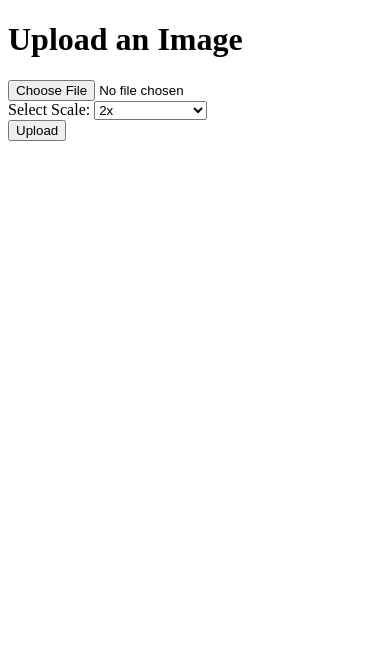
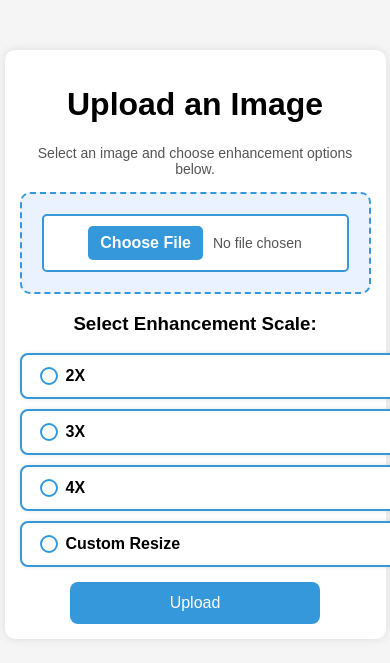
Before and after one commit to Syam711/College-Project, a Django app: page /home/upload/ in a window 390 px wide. Shown: the top 663 px of the page. Run offline with Django 5.2, Linux system fonts and the light colour scheme.

Commit message:
Added css

```diff
--- /dev/null
+++ b/static/svisions/css/upload.css
@@ -0,0 +1,205 @@
+/* General Styling */
+body {
+    font-family: Arial, sans-serif;
+    text-align: center;
+    background: #f5f5f5;
+    margin: 0;
+    padding: 0;
+}
+
+/* Upload Container */
+.container {
+    background: white;
+    padding: 20px;
+    border-radius: 10px;
+    max-width: 500px;
+    margin: 50px auto;
+    box-shadow: 0px 0px 10px rgba(0, 0, 0, 0.1);
+}
+
+/* Instructions */
+.instructions {
+    font-size: 14px;
+    color: #555;
+    margin-bottom: 15px;
+}
+
+/* Upload Box */
+.upload-box {
+    border: 2px dashed #3498db;
+    padding: 20px;
+    margin: 10px auto;
+    cursor: pointer;
+    background: #eaf2ff;
+    border-radius: 10px;
+    max-width: 400px;
+    text-align: center;
+    transition: 0.3s;
+}
+
+.upload-box:hover {
+    background: #d4e8ff;
+}
+
+/* Custom File Input */
+.file-label {
+    display: flex;
+    justify-content: center;
+    align-items: center;
+    gap: 10px;
+    cursor: pointer;
+    padding: 10px;
+    background: white;
+    border-radius: 5px;
+    border: 2px solid #3498db;
+    transition: 0.3s;
+}
+
+/* Hide Default File Input */
+.file-input {
+    display: none;
+}
+
+/* Custom File Button */
+.file-button {
+    background: #3498db;
+    color: white;
+    padding: 8px 12px;
+    border-radius: 5px;
+    font-weight: bold;
+    cursor: pointer;
+    transition: 0.3s;
+}
+
+/* File Name Text */
+.file-text {
+    color: #555;
+    font-size: 14px;
+}
+
+/* Hover Effect */
+.file-label:hover {
+    border-color: #217dbb;
+}
+
+.file-button:hover {
+    background: #217dbb;
+}
+
+/* Scale Options Container */
+.scale-options {
+    display: flex;
+    justify-content: center;
+    gap: 15px;
+    margin-top: 10px;
+    flex-wrap: wrap;
+}
+
+/* Individual Scale Option */
+.scale-option {
+    display: flex;
+    align-items: center;
+    gap: 8px;
+    padding: 12px 18px;
+    background: white;
+    border: 2px solid #3498db;
+    border-radius: 8px;
+    cursor: pointer;
+    font-weight: bold;
+    text-align: center;
+    transition: 0.3s;
+    width: 120px;
+    box-shadow: 0px 0px 5px rgba(0, 0, 0, 0.1);
+}
+
+/* Radio Circle (Unselected) */
+.radio-circle {
+    width: 14px;
+    height: 14px;
+    border: 2px solid #3498db;
+    border-radius: 50%;
+    display: inline-block;
+    position: relative;
+}
+
+/* Selected Option */
+.scale-option.selected {
+    background: #3498db;
+    color: white;
+    border: 2px solid #217dbb;
+}
+
+/* Selected State  */
+.scale-option.selected .radio-circle::after {
+    content: "";
+    width: 8px;
+    height: 8px;
+    background: white;
+    border-radius: 50%;
+    position: absolute;
+    top: 50%;
+    left: 50%;
+    transform: translate(-50%, -50%);
+}
+
+/* Custom Resize Fields */
+#customResizeFields {
+    display: none;
+    margin-top: 15px;
+}
+
+/* Styled Input Fields */
+.input-field {
+    width: 80px;
+    padding: 8px;
+    border: 2px solid #ccc;
+    border-radius: 5px;
+    font-size: 14px;
+    text-align: center;
+    outline: none;
+    transition: 0.3s;
+    margin: 5px;
+}
+
+.input-field:focus {
+    border-color: #3498db;
+}
+
+/* Primary Button */
+.btn-primary {
+    background: #3498db;
+    color: white;
+    padding: 12px 20px;
+    border: none;
+    border-radius: 8px;
+    font-size: 16px;
+    cursor: pointer;
+    margin-top: 15px;
+    transition: 0.3s;
+    width: 100%;
+    max-width: 250px;
+}
+
+.btn-primary:hover {
+    background: #217dbb;
+}
+
+@media (max-width: 600px) {
+    .container {
+        max-width: 90%;
+        padding: 15px;
+    }
+
+    .upload-box {
+        max-width: 90%;
+    }
+
+    .scale-options {
+        flex-direction: column;
+        gap: 10px;
+    }
+
+    .scale-option {
+        width: 100%;
+    }
+}
--- a/svisions/templates/svisions/upload.html
+++ b/svisions/templates/svisions/upload.html
@@ -1,62 +1,97 @@
 <!DOCTYPE html>
-<html>
+<html lang="en">
 <head>
     <title>Upload Image</title>
+    {% load static %}
+    <link rel="stylesheet" href="{% static 'svisions/css/upload.css' %}">
     <script>
+        function selectOption(option) {
+            // Update hidden input for form submission
+            document.getElementById("selected-scale").value = option.replace("x", ""); // Convert "2x" → "2"
+
+            // Remove 'selected' class from all options
+            document.querySelectorAll(".scale-option").forEach(opt => opt.classList.remove("selected"));
+
+            // Add 'selected' class to clicked option
+            document.getElementById(option).classList.add("selected");
+
+            // Show custom resize fields if "Custom Resize" is selected
+            document.getElementById("customResizeFields").style.display = (option === "custom") ? "block" : "none";
+        }
+
+        function updateFileName(event) {
+            const fileInput = event.target;
+            const fileName = fileInput.files.length > 0 ? fileInput.files[0].name : "No file chosen";
+            document.getElementById("file-text").textContent = fileName;
+        }
+
         function showProcessingPage(event) {
-            event.preventDefault(); // Prevent default form submission
+            event.preventDefault();
 
-            // Hide upload form and show processing message
-            document.getElementById("uploadForm").style.display = "none";
-            document.getElementById("processingMessage").style.display = "block";
+            // Hide the upload form
+            document.getElementById("upload-container").style.display = "none";
 
-            // Create FormData object for AJAX submission
-            var formData = new FormData(document.getElementById("uploadForm"));
+            // Show the processing screen
+            document.getElementById("processing-container").style.display = "block";
 
-            // Send data to the server via AJAX
-            fetch("{% url 'upload_image' %}", {
-                method: "POST",
-                body: formData
-            })
-            .then(response => response.text())
-            .then(html => {
-                document.body.innerHTML = html; // Replace page with response (Success/Error)
-            })
-            .catch(error => {
-                console.error("Error:", error);
-                document.getElementById("processingMessage").innerHTML = "<p>Error processing image.</p>";
-            });
+            // Submit the form after a short delay
+            setTimeout(() => {
+                document.getElementById("uploadForm").submit();
+            }, 500);
         }
     </script>
 </head>
 <body>
+    <div id="upload-container" class="container">
         <h1>Upload an Image</h1>
+        <p class="instructions">Select an image and choose enhancement options below.</p>
 
         <form id="uploadForm" method="post" enctype="multipart/form-data">
             {% csrf_token %}
-        <input type="file" name="image" accept="image/*"><br>
 
-        <label for="scale">Select Scale:</label>
-        <select name="scale" id="scale">
-            <option value="2">2x</option>
-            <option value="3">3x</option>
-            <option value="4">4x</option>
-            <option value="custom">Custom Resize</option>
-        </select><br>
+            <!-- Upload Box -->
+            <div class="upload-box">
+                <label class="file-label">
+                    <input type="file" name="image" accept="image/*" class="file-input" onchange="updateFileName(event)">
+                    <span class="file-button">Choose File</span>
+                    <span id="file-text" class="file-text">No file chosen</span>
+                </label>
+            </div>
 
+            <h3>Select Enhancement Scale:</h3>
+            <div class="scale-options">
+                <div class="scale-option" id="2x" onclick="selectOption('2x')">
+                    <span class="radio-circle"></span> 2X
+                </div>
+                <div class="scale-option" id="3x" onclick="selectOption('3x')">
+                    <span class="radio-circle"></span> 3X
+                </div>
+                <div class="scale-option" id="4x" onclick="selectOption('4x')">
+                    <span class="radio-circle"></span> 4X
+                </div>
+                <div class="scale-option" id="custom" onclick="selectOption('custom')">
+                    <span class="radio-circle"></span> Custom Resize
+                </div>
+            </div>
+
+            <!-- Hidden Input to Store Selected Scale -->
+            <input type="hidden" name="scale" id="selected-scale" value="2">
+
+            <!-- Custom Resize Fields (Initially Hidden) -->
             <div id="customResizeFields" style="display: none;">
                 <label for="width">Width:</label>
-            <input type="number" name="width" min="1"><br>
+                <input type="number" name="width" min="1" class="input-field">
                 <label for="height">Height:</label>
-            <input type="number" name="height" min="1"><br>
+                <input type="number" name="height" min="1" class="input-field">
             </div>
 
-        <button type="submit" onclick="showProcessingPage(event)">Upload</button>
+            <button type="submit" class="btn-primary" onclick="showProcessingPage(event)">Upload</button>
         </form>
+    </div>
 
-    <!-- Processing Message -->
-    <div id="processingMessage" style="display: none;">
-        <h2>Processing Your Image...</h2>
+    <!-- Processing Page (Initially Hidden) -->
+    <div id="processing-container" class="processing-container" style="display: none;">
+        <h1>Processing Your Image...</h1>
         <div class="loader"></div>
         <p>Please wait while we enhance your image.</p>
     </div>
--- a/svisions/views.py
+++ b/svisions/views.py
@@ -29,7 +29,7 @@ def upload_image(request):
                     return render(request, "svisions/error.html", {"error_message": "Invalid dimensions."})
             else:
                 # Use EDSR for predefined scales
-                scale = int(scale)  # Convert to integer
+                scale = int(scale)
                 processed_image_path = apply_super_resolution(input_path, output_path, scale)
                 scale_label = f"{scale}x"
 
```
Also changed, not shown: static/svisions/css/error.css (added, +31 -0 lines), static/svisions/css/processing.css (added, +34 -0 lines), static/svisions/css/success.css (added, +88 -0 lines), svisions/edsr_model.py (+11 -6 lines), svisions/templates/svisions/error.html (+14 -4 lines), svisions/templates/svisions/success.html (+23 -18 lines). Lines whose indentation alone changed are shown as unchanged.
